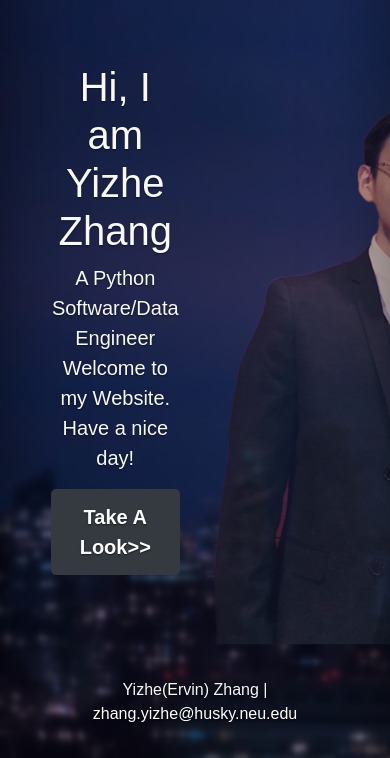
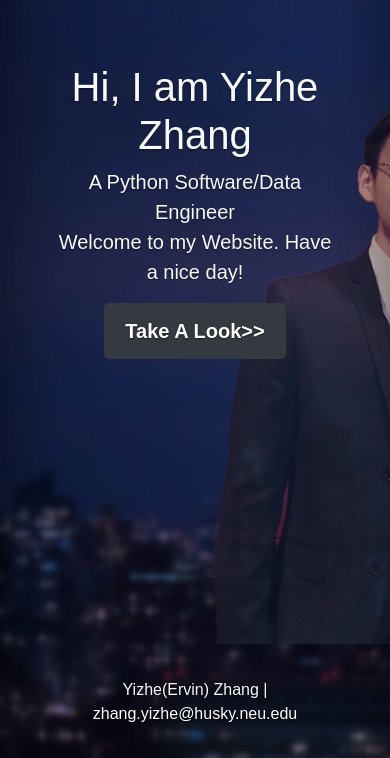
Before and after one commit to YizheZhang-Ervin/EasyEZ_V2, a Django app: page / in a window 390 px wide. Shown: the part 86-844 px from the top of the page. Run offline with Django 3.2, Linux system fonts and the light colour scheme; some libraries are stand-ins or nearby versions.

Commit message:
update style

```diff
--- a/Blog/templates/index.html
+++ b/Blog/templates/index.html
@@ -25,8 +25,8 @@
     </header>
     <main role="main" class="inner cover container">
       <div class="row">
-        <div class="col-6 d-none d-lg-block"></div>
-        <div class="col-6">
+        <div class="col-md-6 d-none d-lg-block"></div>
+        <div class="col-md-6">
             <!-- Title -->
             <div id="title001">
               <h1 class="cover-heading">Hi, I am Yizhe Zhang</h1>
```
